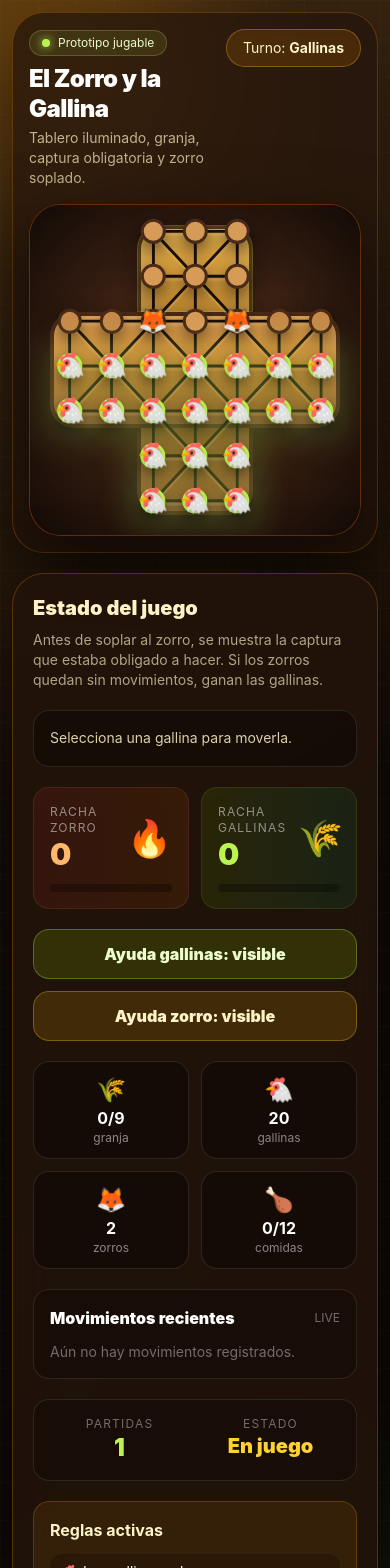
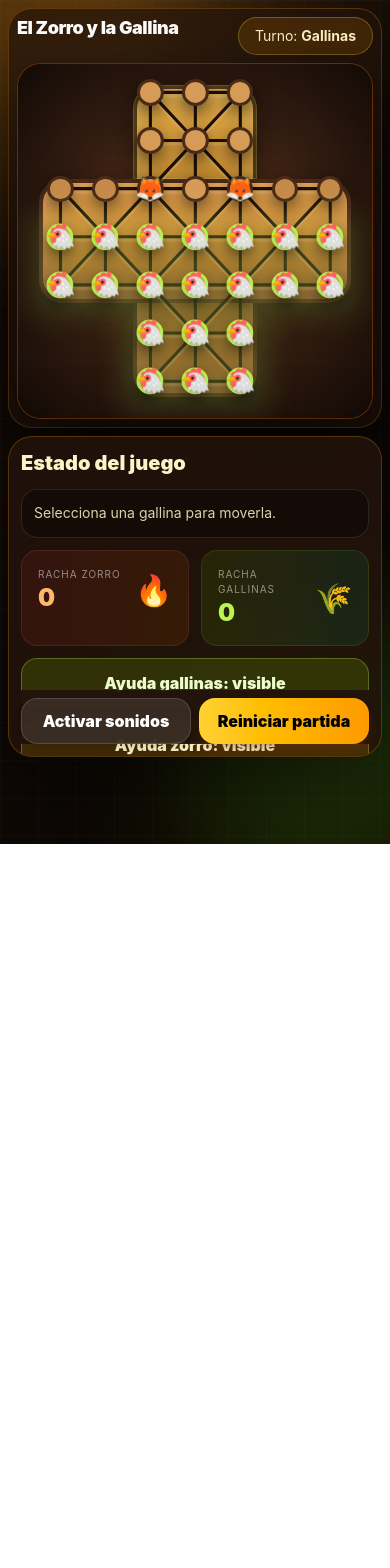
Before and after one commit to darlinarenas/cliente-zorroylagallina, a React (Vite) app: page / in a window 390 px wide. Shown: the top 1568 px of the page. After the commit the page ends 844 px from the top, so only its background shows below. Built offline with nearby package versions, Linux system fonts and the light colour scheme.

Commit message:
Mejorar version movil del juego

```diff
--- a/src/App.jsx
+++ b/src/App.jsx
@@ -1,7 +1,9 @@
-import React, { useMemo, useState } from "react";
+import React, { useMemo, useRef, useState } from "react";
 import { motion, AnimatePresence } from "framer-motion";
 
 export default function ZorroGallinaPrototype() {
+  const tableroRef = useRef(null);
+  const arrastreOrigenRef = useRef(null);
   const [turn, setTurn] = useState("gallinas");
   const [selected, setSelected] = useState(null);
   const [message, setMessage] = useState("Selecciona una gallina para moverla.");
@@ -219,6 +221,59 @@ export default function ZorroGallinaPrototype() {
       ? []
       : selectedMoves.map((m) => m.to);
 
+  const obtenerNodoCercanoDesdePunto = (punto) => {
+    const tablero = tableroRef.current;
+    if (!tablero) return null;
+
+    const rect = tablero.getBoundingClientRect();
+    const x = ((punto.x - rect.left) / rect.width) * 100;
+    const y = ((punto.y - rect.top) / rect.height) * 100;
+
+    let nodoMasCercano = null;
+    let distanciaMasCorta = Infinity;
+
+    nodes.forEach((nodo) => {
+      const distancia = Math.hypot(nodo.x - x, nodo.y - y);
+      if (distancia < distanciaMasCorta) {
+        distanciaMasCorta = distancia;
+        nodoMasCercano = nodo.id;
+      }
+    });
+
+    return distanciaMasCorta <= 8.5 ? nodoMasCercano : null;
+  };
+
+  const puedeArrastrarFicha = (id) => {
+    const ficha = pieceAt(id);
+    if (!ficha || winner || forcedPreview) return false;
+    if (capturingFox && id !== capturingFox) return false;
+    if (turn === "gallinas" && ficha !== "gallina") return false;
+    if (turn === "zorros" && ficha !== "zorro") return false;
+    return true;
+  };
+
+  const iniciarArrastre = (id) => {
+    if (!puedeArrastrarFicha(id)) return;
+    arrastreOrigenRef.current = id;
+    setSelected(id);
+    setMessage("Arrastra la ficha hasta una posición válida.");
+  };
+
+  const terminarArrastre = (info) => {
+    const origen = arrastreOrigenRef.current;
+    arrastreOrigenRef.current = null;
+    if (!origen) return;
+
+    const destino = obtenerNodoCercanoDesdePunto(info.point);
+    if (!destino || destino === origen) {
+      setSelected(null);
+      setMessage("Movimiento cancelado.");
+      return;
+    }
+
+    selectOrMove(destino, origen);
+  };
+
   const checkGallinaVictory = (nextHens) => {
     const hensInFarm = nextHens.filter((pos) => farmCells.includes(pos)).length;
     if (hensInFarm >= 9) {
@@ -291,11 +346,13 @@ export default function ZorroGallinaPrototype() {
     }, 1700);
   };
 
-  const selectOrMove = (id) => {
+  const selectOrMove = (id, selectedOverride = null) => {
     if (winner || forcedPreview) return;
     const piece = pieceAt(id);
+    const currentSelected = selectedOverride ?? selected;
+    const currentSelectedMoves = currentSelected ? getValidMoves(currentSelected) : [];
 
-    if (!selected) {
+    if (!currentSelected) {
       if (!piece) return setMessage("Primero selecciona una ficha.");
       if (capturingFox && id !== capturingFox) return setMessage("Ese zorro debe seguir comiendo si tiene otra captura consecutiva.");
       if (turn === "gallinas" && piece !== "gallina") return setMessage("Es turno de las gallinas.");
@@ -305,13 +362,13 @@ export default function ZorroGallinaPrototype() {
       return;
     }
 
-    if (selected === id) {
+    if (currentSelected === id) {
       setSelected(null);
       setMessage("Selección cancelada.");
       return;
     }
 
-    const move = selectedMoves.find((m) => m.to === id);
+    const move = currentSelectedMoves.find((m) => m.to === id);
 
     if (!move) {
       if (piece && ((turn === "gallinas" && piece === "gallina") || (turn === "zorros" && piece === "zorro"))) {
@@ -323,12 +380,12 @@ export default function ZorroGallinaPrototype() {
       return;
     }
 
-    const selectedPiece = pieceAt(selected);
+    const selectedPiece = pieceAt(currentSelected);
 
     if (selectedPiece === "gallina") {
-      const nextHens = hens.map((pos) => (pos === selected ? id : pos));
+      const nextHens = hens.map((pos) => (pos === currentSelected ? id : pos));
       setHens(nextHens);
-      setMovimientos((prev) => [`🐔 Gallina: ${selected} → ${id}`, ...prev].slice(0, 8));
+      setMovimientos((prev) => [`🐔 Gallina: ${currentSelected} → ${id}`, ...prev].slice(0, 8));
       setSelected(null);
       setCapturingFox(null);
       setRachaZorro(0);
@@ -342,7 +399,7 @@ export default function ZorroGallinaPrototype() {
 
     if (selectedPiece === "zorro") {
       const forcedCaptures = foxes.flatMap((fox) => getCaptureMovesForFox(fox).map((m) => ({ ...m, fox })));
-      const selectedFoxCapture = forcedCaptures.find((m) => m.fox === selected);
+      const selectedFoxCapture = forcedCaptures.find((m) => m.fox === currentSelected);
       const captureToShow = selectedFoxCapture || forcedCaptures[0];
 
       if (forcedCaptures.length > 0 && move.type !== "capture") {
@@ -350,7 +407,7 @@ export default function ZorroGallinaPrototype() {
         return;
       }
 
-      const nextFoxes = foxes.map((pos) => (pos === selected ? id : pos));
+      const nextFoxes = foxes.map((pos) => (pos === currentSelected ? id : pos));
 
       if (move.type === "capture") {
         const nextHens = hens.filter((pos) => pos !== move.over);
@@ -385,7 +442,7 @@ export default function ZorroGallinaPrototype() {
         setMessage("¡El zorro se comió una gallina! Ahora juegan las gallinas.");
       } else {
         setFoxes(nextFoxes);
-        setMovimientos((prev) => [`🦊 Zorro: ${selected} → ${id}`, ...prev].slice(0, 8));
+        setMovimientos((prev) => [`🦊 Zorro: ${currentSelected} → ${id}`, ...prev].slice(0, 8));
         setCapturingFox(null);
         setRachaZorro(0);
         setRachaGallinas(0);
@@ -442,7 +499,7 @@ export default function ZorroGallinaPrototype() {
   };
 
   return (
-    <div className="min-h-screen relative bg-[#100905] text-white flex items-center justify-center p-3 sm:p-5 overflow-hidden">
+    <div className="h-[100dvh] sm:min-h-screen relative bg-[#100905] text-white flex items-start sm:items-center justify-center p-2 sm:p-5 overflow-hidden sm:overflow-auto">
       <div className="absolute inset-0 bg-[radial-gradient(circle_at_30%_5%,rgba(255,173,64,.24),transparent_34%),radial-gradient(circle_at_85%_85%,rgba(99,255,68,.12),transparent_25%),linear-gradient(135deg,#1b0f08_0%,#080504_100%)]" />
       <div className="absolute inset-0 opacity-[.18] bg-[linear-gradient(90deg,rgba(255,255,255,.13)_1px,transparent_1px),linear-gradient(rgba(255,255,255,.13)_1px,transparent_1px)] bg-[length:38px_38px]" />
       <div className="absolute -top-24 -left-24 w-72 h-72 rounded-full bg-amber-500/20 blur-3xl" />
@@ -462,23 +519,23 @@ export default function ZorroGallinaPrototype() {
         )}
       </AnimatePresence>
 
-      <main className="relative w-full max-w-7xl grid xl:grid-cols-[1fr_360px] gap-5 items-center">
-        <section className="rounded-[2rem] bg-[#22130b]/75 border border-amber-500/25 shadow-[0_25px_90px_rgba(0,0,0,.65)] p-4 sm:p-6 backdrop-blur-xl">
-          <div className="flex justify-between items-start mb-4 gap-3">
+      <main className="relative w-full h-full sm:h-auto max-w-7xl grid grid-rows-[auto_1fr] xl:grid-rows-1 xl:grid-cols-[1fr_360px] gap-2 sm:gap-5 items-start sm:items-center">
+        <section className="rounded-[1.5rem] sm:rounded-[2rem] bg-[#22130b]/75 border border-amber-500/25 shadow-[0_25px_90px_rgba(0,0,0,.65)] p-2 sm:p-6 backdrop-blur-xl">
+          <div className="flex justify-between items-start mb-2 sm:mb-4 gap-3">
             <div>
-              <div className="inline-flex items-center gap-2 rounded-full bg-lime-300/10 border border-lime-200/20 px-3 py-1 text-xs text-lime-100 mb-2">
+              <div className="hidden sm:inline-flex items-center gap-2 rounded-full bg-lime-300/10 border border-lime-200/20 px-3 py-1 text-xs text-lime-100 mb-2">
                 <span className="w-2 h-2 rounded-full bg-lime-300 shadow-[0_0_10px_#bef264]" />
                 Prototipo jugable
               </div>
-              <h1 className="text-2xl sm:text-5xl font-black tracking-tight leading-tight">El Zorro y la Gallina</h1>
-              <p className="text-amber-100/70 text-sm sm:text-base mt-1">Tablero iluminado, granja, captura obligatoria y zorro soplado.</p>
+              <h1 className="text-lg sm:text-5xl font-black tracking-tight leading-tight">El Zorro y la Gallina</h1>
+              <p className="hidden sm:block text-amber-100/70 text-sm sm:text-base mt-1">Tablero iluminado, granja, captura obligatoria y zorro soplado.</p>
             </div>
             <div className="px-4 py-2 rounded-full bg-amber-500/15 border border-amber-300/30 text-amber-100 text-sm whitespace-nowrap shadow-inner">
               Turno: <b className="capitalize">{winner ? "fin" : turn}</b>
             </div>
           </div>
 
-          <div className="relative mx-auto aspect-square max-w-[790px] rounded-[2rem] bg-[#2b190f] shadow-[inset_0_0_60px_rgba(0,0,0,.75),0_25px_70px_rgba(0,0,0,.5)] overflow-hidden border border-amber-700/40">
+          <div ref={tableroRef} className="relative mx-auto aspect-square w-full max-w-[min(96vw,58dvh)] sm:max-w-[790px] rounded-[1.5rem] sm:rounded-[2rem] bg-[#2b190f] shadow-[inset_0_0_60px_rgba(0,0,0,.75),0_25px_70px_rgba(0,0,0,.5)] overflow-hidden border border-amber-700/40 touch-none">
             <div className="absolute inset-0 bg-[radial-gradient(circle_at_center,#8b5226_0%,#3b2114_54%,#140b06_100%)]" />
             <div className="absolute inset-0 opacity-40 bg-[radial-gradient(circle_at_50%_48%,transparent_0%,rgba(0,0,0,.32)_72%)]" />
 
@@ -526,6 +583,11 @@ export default function ZorroGallinaPrototype() {
                   whileTap={{ scale: 0.94 }}
                   animate={isForcedFox ? { x: [0, 12, 0], scale: [1, 1.18, 1] } : isTurnPiece ? { x: 0, scale: [1, 1.07, 1] } : { x: 0, scale: 1 }}
                   transition={isForcedFox ? { duration: 0.8, repeat: 1 } : isTurnPiece ? { duration: 1.25, repeat: Infinity, ease: "easeInOut" } : { duration: 0.2 }}
+                  drag={puedeArrastrarFicha(n.id)}
+                  dragSnapToOrigin
+                  dragMomentum={false}
+                  onDragStart={() => iniciarArrastre(n.id)}
+                  onDragEnd={(_, info) => terminarArrastre(info)}
                   onClick={() => selectOrMove(n.id)}
                   className={`absolute -translate-x-1/2 -translate-y-1/2 w-[7.4%] h-[7.4%] rounded-full flex items-center justify-center font-black transition-all z-20 ${isSelected ? "ring-4 ring-yellow-300 scale-110 z-30" : ""} ${isValidTarget || isForcedLanding ? "ring-4 ring-lime-300 z-30" : ""} ${isForcedHen ? "ring-4 ring-red-500 z-30" : ""} ${isTurnPiece ? turn === "gallinas" ? "drop-shadow-[0_0_18px_rgba(190,242,100,.75)]" : "drop-shadow-[0_0_20px_rgba(251,146,60,.85)]" : ""}`}
                   style={{ left: `${n.x}%`, top: `${n.y}%` }}
@@ -556,13 +618,13 @@ export default function ZorroGallinaPrototype() {
           </div>
         </section>
 
-        <aside className="rounded-[2rem] bg-[#22130b]/90 border border-amber-500/25 shadow-[0_25px_80px_rgba(0,0,0,.6)] p-5 sm:p-6 space-y-5 backdrop-blur-xl">
+        <aside className="rounded-[1.5rem] sm:rounded-[2rem] bg-[#22130b]/90 border border-amber-500/25 shadow-[0_25px_80px_rgba(0,0,0,.6)] p-3 sm:p-6 space-y-3 sm:space-y-5 backdrop-blur-xl overflow-y-auto max-h-[38dvh] sm:max-h-none">
           <div>
             <h2 className="text-xl font-black text-amber-100">Estado del juego</h2>
-            <p className="text-amber-100/65 mt-2 text-sm">Antes de soplar al zorro, se muestra la captura que estaba obligado a hacer. Si los zorros quedan sin movimientos, ganan las gallinas.</p>
+            <p className="hidden sm:block text-amber-100/65 mt-2 text-sm">Antes de soplar al zorro, se muestra la captura que estaba obligado a hacer. Si los zorros quedan sin movimientos, ganan las gallinas.</p>
           </div>
 
-          <div className="rounded-2xl bg-black/30 p-4 border border-white/10 shadow-inner">
+          <div className="rounded-2xl bg-black/30 p-3 sm:p-4 border border-white/10 shadow-inner">
             <p className="text-sm text-amber-100/85 leading-relaxed">{message}</p>
           </div>
 
@@ -577,12 +639,12 @@ export default function ZorroGallinaPrototype() {
             <div className="rounded-2xl bg-gradient-to-r from-red-500/10 to-orange-500/10 border border-red-300/10 p-4">
               <div className="flex items-center justify-between gap-3">
                 <div>
-                  <p className="text-xs text-white/50 uppercase tracking-widest">Racha zorro</p>
-                  <h3 className="text-3xl font-black text-orange-300">{rachaZorro}</h3>
+                  <p className="text-[10px] sm:text-xs text-white/50 uppercase tracking-widest">Racha zorro</p>
+                  <h3 className="text-2xl sm:text-3xl font-black text-orange-300">{rachaZorro}</h3>
                 </div>
-                <div className="text-4xl">🔥</div>
+                <div className="text-3xl sm:text-4xl">🔥</div>
               </div>
-              <div className="mt-3 h-2 rounded-full bg-black/30 overflow-hidden">
+              <div className="hidden sm:block mt-3 h-2 rounded-full bg-black/30 overflow-hidden">
                 <div className="h-full bg-gradient-to-r from-orange-400 to-red-500 transition-all duration-500" style={{ width: `${Math.min(rachaZorro * 25, 100)}%` }} />
               </div>
             </div>
@@ -590,12 +652,12 @@ export default function ZorroGallinaPrototype() {
             <div className="rounded-2xl bg-gradient-to-r from-lime-500/10 to-emerald-500/10 border border-lime-300/10 p-4">
               <div className="flex items-center justify-between gap-3">
                 <div>
-                  <p className="text-xs text-white/50 uppercase tracking-widest">Racha gallinas</p>
-                  <h3 className="text-3xl font-black text-lime-300">{rachaGallinas}</h3>
+                  <p className="text-[10px] sm:text-xs text-white/50 uppercase tracking-widest">Racha gallinas</p>
+                  <h3 className="text-2xl sm:text-3xl font-black text-lime-300">{rachaGallinas}</h3>
                 </div>
-                <div className="text-4xl">🌾</div>
+                <div className="text-3xl sm:text-4xl">🌾</div>
               </div>
-              <div className="mt-3 h-2 rounded-full bg-black/30 overflow-hidden">
+              <div className="hidden sm:block mt-3 h-2 rounded-full bg-black/30 overflow-hidden">
                 <div className="h-full bg-gradient-to-r from-lime-300 to-emerald-500 transition-all duration-500" style={{ width: `${Math.min(rachaGallinas * 18, 100)}%` }} />
               </div>
             </div>
@@ -640,7 +702,7 @@ export default function ZorroGallinaPrototype() {
             </div>
           </div>
 
-          <div className="rounded-2xl bg-black/25 border border-white/10 p-4">
+          <div className="hidden sm:block rounded-2xl bg-black/25 border border-white/10 p-4">
             <div className="flex items-center justify-between mb-3">
               <h3 className="font-black text-white">Movimientos recientes</h3>
               <span className="text-xs text-white/40">LIVE</span>
@@ -659,7 +721,7 @@ export default function ZorroGallinaPrototype() {
             </div>
           </div>
 
-          <div className="rounded-2xl bg-black/25 border border-white/10 p-4">
+          <div className="hidden sm:block rounded-2xl bg-black/25 border border-white/10 p-4">
             <div className="grid grid-cols-2 gap-3 text-center">
               <div>
                 <p className="text-xs text-white/40 uppercase tracking-widest">Partidas</p>
@@ -672,7 +734,7 @@ export default function ZorroGallinaPrototype() {
             </div>
           </div>
 
-          <div className="rounded-2xl bg-amber-500/10 border border-amber-400/20 p-4">
+          <div className="hidden sm:block rounded-2xl bg-amber-500/10 border border-amber-400/20 p-4">
             <h3 className="font-bold text-amber-100">Reglas activas</h3>
             <div className="mt-3 grid gap-2 text-sm">
               <div className="rounded-xl bg-black/20 px-3 py-2">🐔 Las gallinas solo avanzan.</div>
@@ -685,11 +747,11 @@ export default function ZorroGallinaPrototype() {
             <p className="text-sm text-amber-100/70 mt-1">Si el zorro tiene captura obligatoria y no come, se muestra el salto correcto y luego ese zorro desaparece. Si ningún zorro puede moverse, quedan atrapados y ganan las gallinas.</p>
           </div>
 
-          <div className="grid grid-cols-1 gap-3">
-            <button onClick={activarSonidos} className={`w-full rounded-2xl font-black py-3 shadow-lg transition-transform hover:scale-[1.01] active:scale-[.98] ${soundEnabled ? "bg-lime-300 text-black shadow-lime-900/20" : "bg-white/10 text-white border border-white/15"}`}>
+          <div className="grid grid-cols-2 sm:grid-cols-1 gap-2 sm:gap-3 sticky bottom-0 bg-[#22130b]/95 pt-2">
+            <button onClick={activarSonidos} className={`w-full rounded-2xl font-black py-2.5 sm:py-3 shadow-lg transition-transform hover:scale-[1.01] active:scale-[.98] ${soundEnabled ? "bg-lime-300 text-black shadow-lime-900/20" : "bg-white/10 text-white border border-white/15"}`}>
               {soundEnabled ? "Sonidos activados" : "Activar sonidos"}
             </button>
-            <button onClick={resetGame} className="w-full rounded-2xl bg-gradient-to-r from-amber-300 to-amber-500 text-black font-black py-3 shadow-lg shadow-amber-900/30 hover:scale-[1.01] active:scale-[.98] transition-transform">
+            <button onClick={resetGame} className="w-full rounded-2xl bg-gradient-to-r from-amber-300 to-amber-500 text-black font-black py-2.5 sm:py-3 shadow-lg shadow-amber-900/30 hover:scale-[1.01] active:scale-[.98] transition-transform">
               Reiniciar partida
             </button>
           </div>
```
